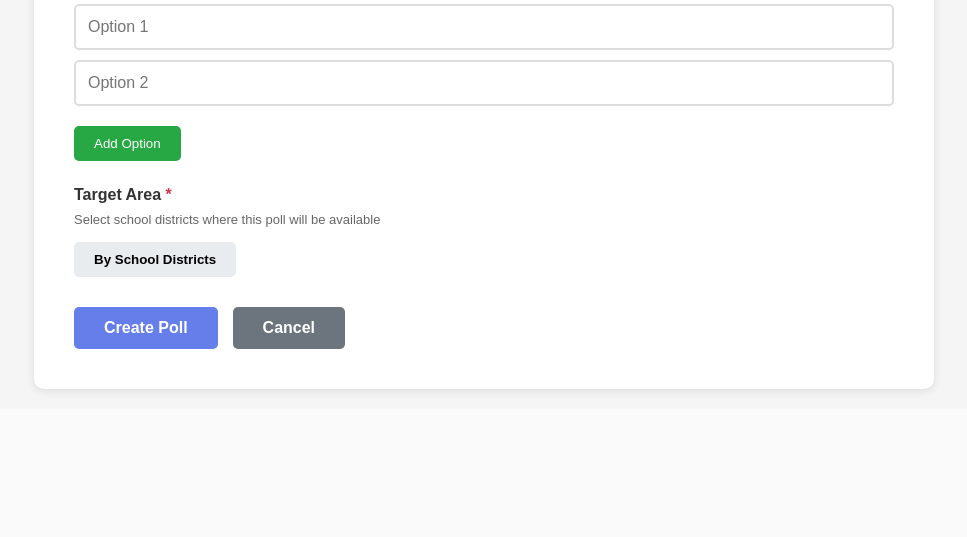
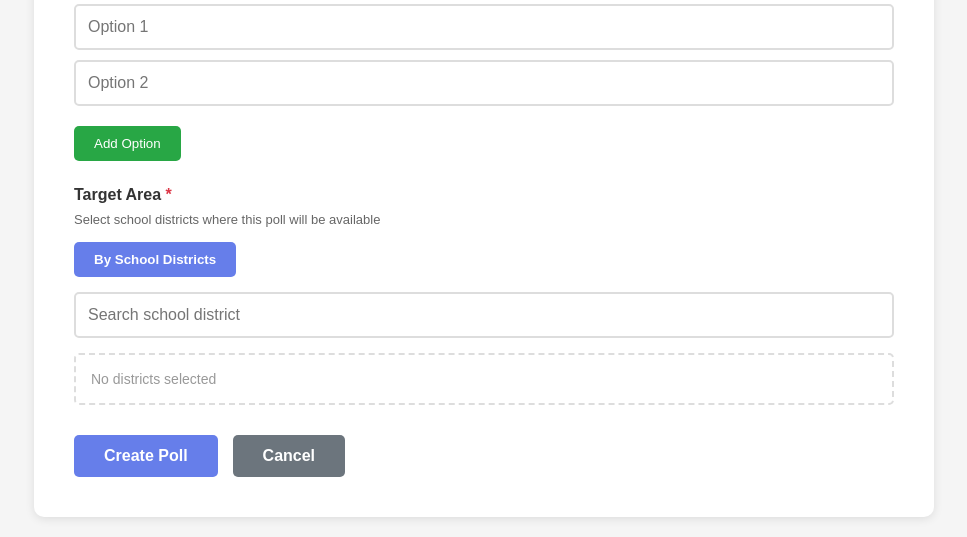
Before and after one commit to jiyang-li1/Micro-polling-capstone-project, a Flask app: page /admin/poll/create in a window 1280 px wide. Shown: the part 748-1285 px from the top of the page, without its empty margins (156-1123 px from the left). Before the commit the page ends 1141 px from the top, so only its background shows below. Run offline with Flask 3, Linux system fonts and the light colour scheme; the visitor is signed in with stand-in values (Sample User, id 1).

Commit message:
Update create_poll_v2.html

```diff
--- a/project/templates/admin/create_poll_v2.html
+++ b/project/templates/admin/create_poll_v2.html
@@ -494,7 +494,7 @@
                         <button type="button" class="geo-tab" onclick="switchGeoTab('cities')">
                             By Cities
                         </button> -->
-                        <button type="button" class="geo-tab" onclick="switchGeoTab('districts')">
+                        <button type="button" class="geo-tab active" onclick="switchGeoTab('districts')">
                             By School Districts
                         </button>
                     </div>
@@ -525,7 +525,7 @@
                         </div>
                     </div> -->
 
-                    <div class="geo-content" id="districtsContent" style="display: none;">
+                    <div class="geo-content" id="districtsContent" style="display: block;">
                         <div class="zipcode-input-area">
                             <input type="text" id="districtSearch" placeholder="Search school district"
                                    autocomplete="off">
@@ -645,19 +645,6 @@
         }
 
         function updateZipcodeDisplay() {
-            const container = document.getElementById('selectedZipcodes');
-
-            if (selectedZipcodes.length === 0) {
-                container.innerHTML = '<span style="color: #999; font-size: 14px;">No zip codes selected</span>';
-            } else {
-                container.innerHTML = selectedZipcodes.map(z => `
-                    <span class="selected-item">
-                        ${z}
-                        <span class="remove-item" onclick="removeZipcode('${z}')">Remove</span>
-                    </span>
-                `).join('');
-            }
-
             document.getElementById('selectedZipcodesData').value = JSON.stringify(selectedZipcodes);
         }
 
```
